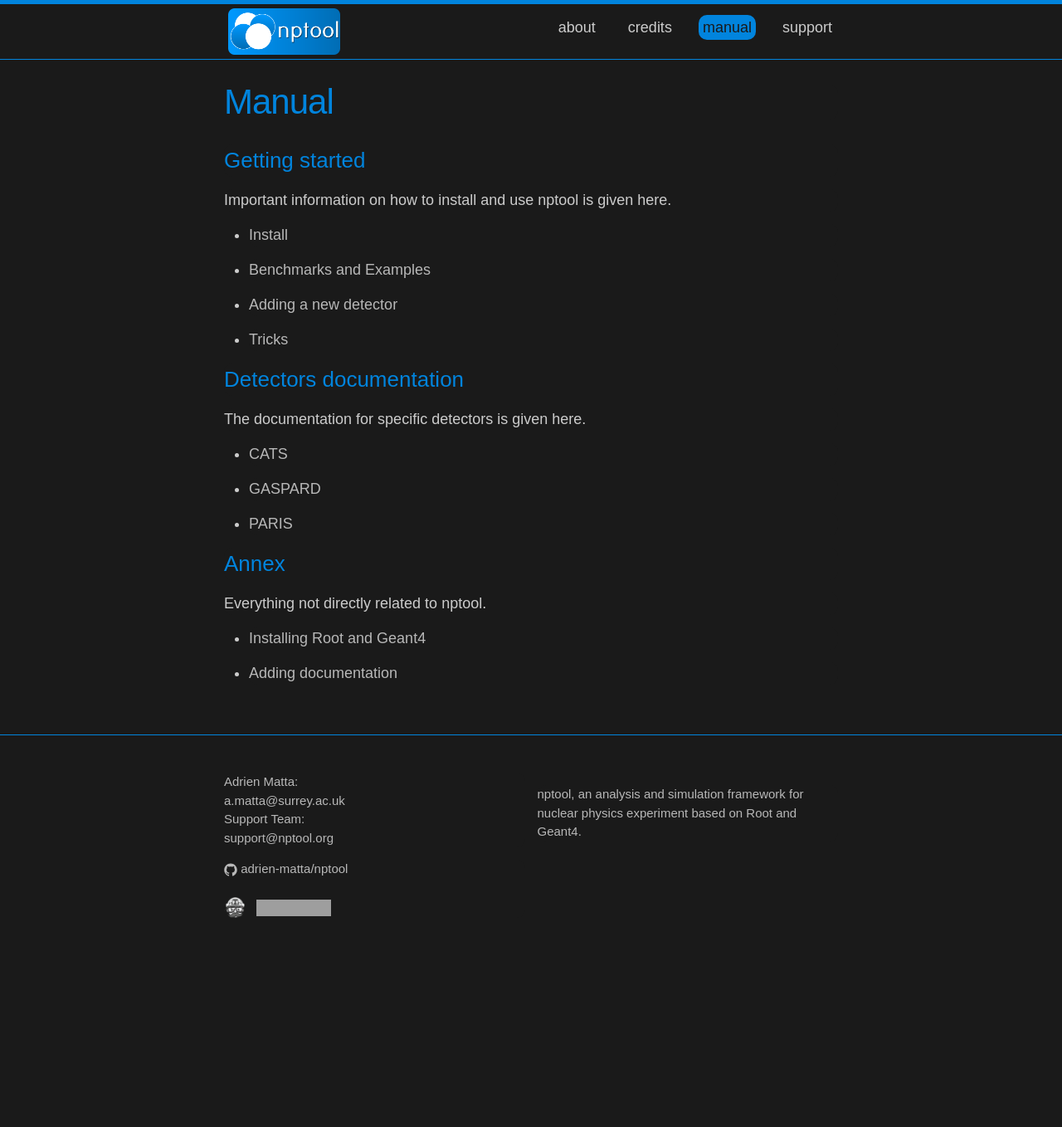
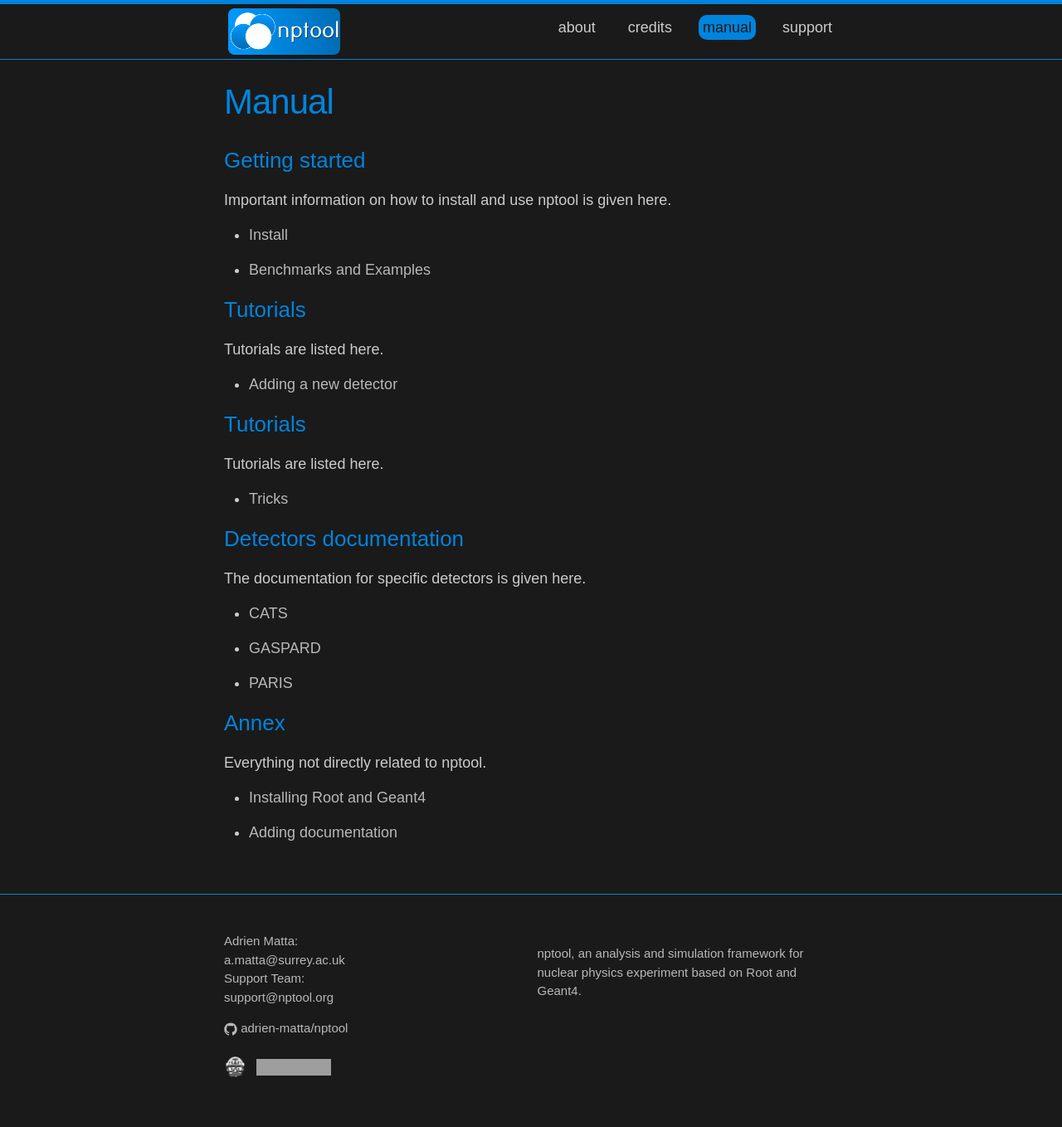
Before and after one commit to adrien-matta/nptool, a Jekyll site: the page built from manual.md, in a window 1280 px wide. Shown: the whole page at 83% size. Built offline with Jekyll 4.4.1, drawn with Linux system fonts in a browser that asks for light colours; some web fonts are replaced; before the commit the page ends 1166 px from its top, so only the background shows below that; grey boxes are pictures that could not be loaded.

Commit message:
+ create new 'Tutlrial' category

```diff
--- a/manual.md
+++ b/manual.md
@@ -8,19 +8,21 @@ show_in_nav: true
 {% assign manual = site.manual | sort:"manual_order"  %}
 {% for m in manual %}
   {% if m.manual_order == 0 %}
-
    <h3> Getting started </h3>
   Important information on how to install and use nptool is given here.
   {% endif %}
 
+  {% if m.manual_order == 10 %}
+   <h3> Tutorials </h3>
+  Tutorials are listed here.
+  {% endif %}
+
   {% if m.manual_order == 100 %}
-
   <h3> Detectors documentation </h3>
   The documentation for specific detectors is given here.
   {% endif %}
 
   {% if m.manual_order == 1000 %}
-
   <h3> Annex </h3>
   Everything not directly related to nptool.
   {% endif %}
```
Also changed, not shown: _manual/adding-detectors.md (+1 -1 lines), _manual/install.md (+1 -1 lines).
